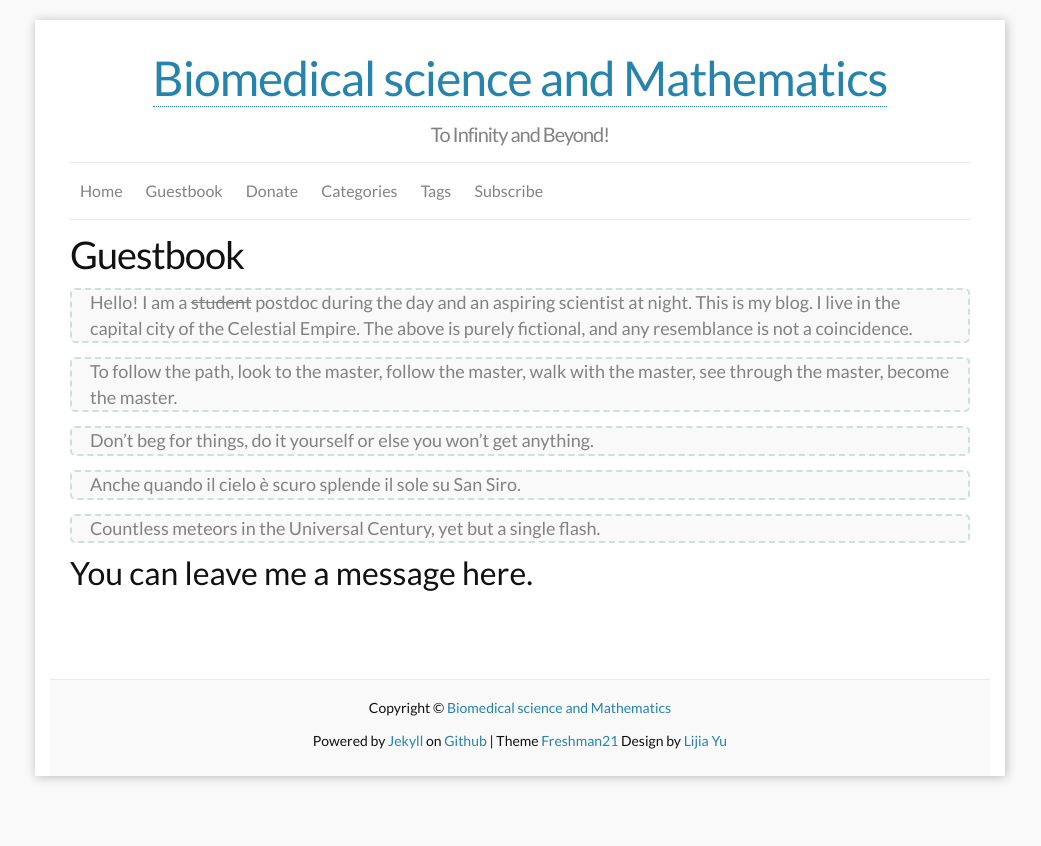
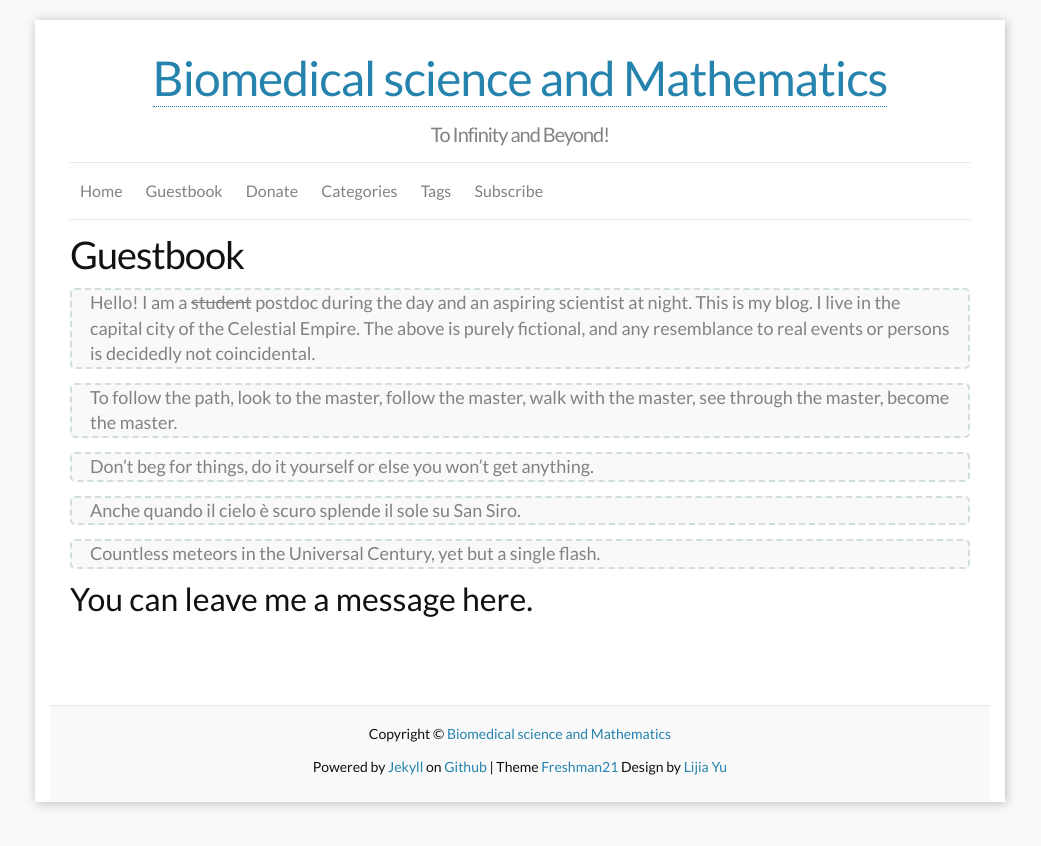
Before and after one commit to yulijia/en, a Jekyll site: the page built from guestbook/index.md, in a window 1280 px wide. Shown: the top 846 px of the page, without its empty margins (120-1161 px from the left). Built offline with Jekyll 4.4.1, drawn with Linux system fonts in a browser that asks for light colours; nearby versions of some CDN libraries; comment, search, counter and statistics services are not loaded.

Commit message:
ok, fix a grammar issue

```diff
--- a/guestbook/index.md
+++ b/guestbook/index.md
@@ -6,7 +6,7 @@ permalink: /guestbook/
 ---
 
 > Hello! I am a <del>student</del> postdoc during the day and an aspiring scientist at night. This is my blog. I live in the capital city of the Celestial Empire.
-The above is purely fictional, and any resemblance is not a coincidence.
+The above is purely fictional, and any resemblance to real events or persons is decidedly not coincidental.
 
 > To follow the path, look to the master, follow the master, walk with the master, see through the master, become the master.
 
```
